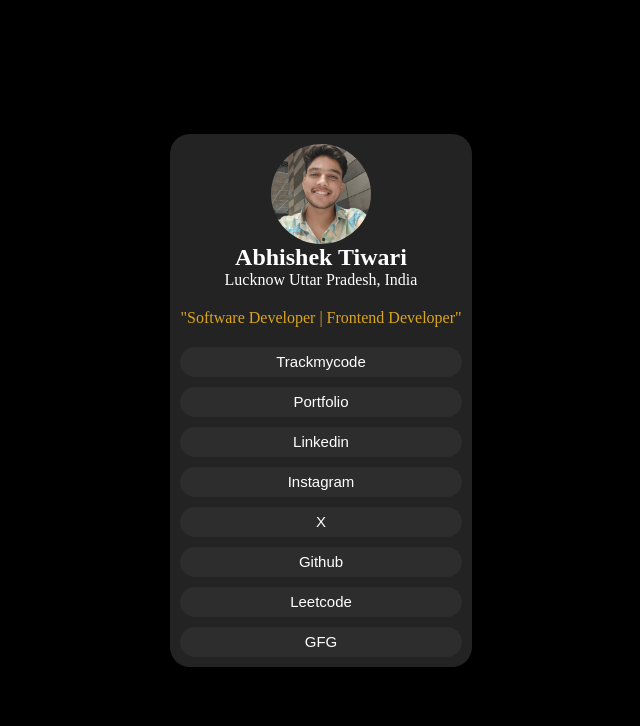
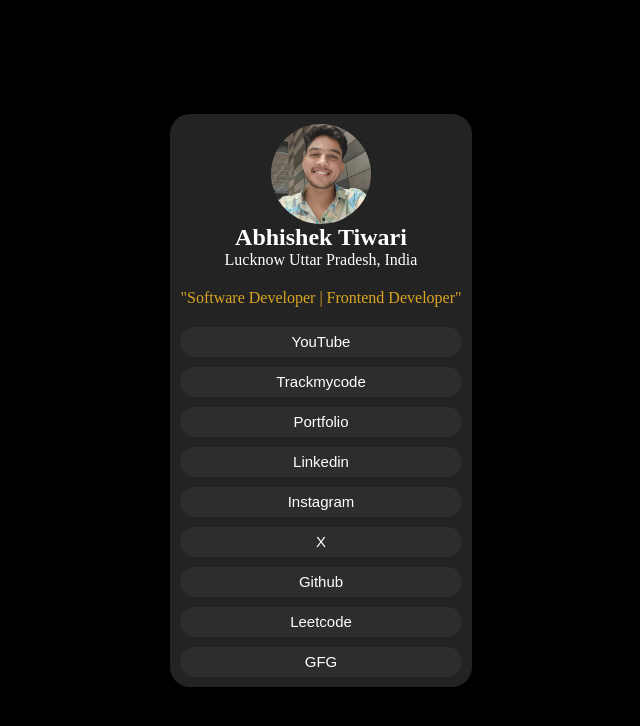
Before and after one commit to Abhishek-69889/Social_links, a plain HTML site: page index.html in a window 1280 px wide. Shown: the whole page, without its empty margins (319-959 px from the left). Drawn offline with Linux system fonts and the light colour scheme.

Commit message:
Add youtube

```diff
--- a/index.html
+++ b/index.html
@@ -18,6 +18,7 @@
 
 
         <div class="btn_container">
+            <a href="https://www.youtube.com/@abhishek_69889" target="_blank"><button>YouTube</button></a>
             <a href="https://trackmycode.netlify.app/" target="_blank"><button>Trackmycode</button></a>
             <a href="https://abhishek-tportfolio.netlify.app/" target="_blank"><button>Portfolio</button></a>
             <a href="https://www.linkedin.com/in/abhishek-softweredeveloper/" target="_blank"><button>Linkedin</button></a>
```
